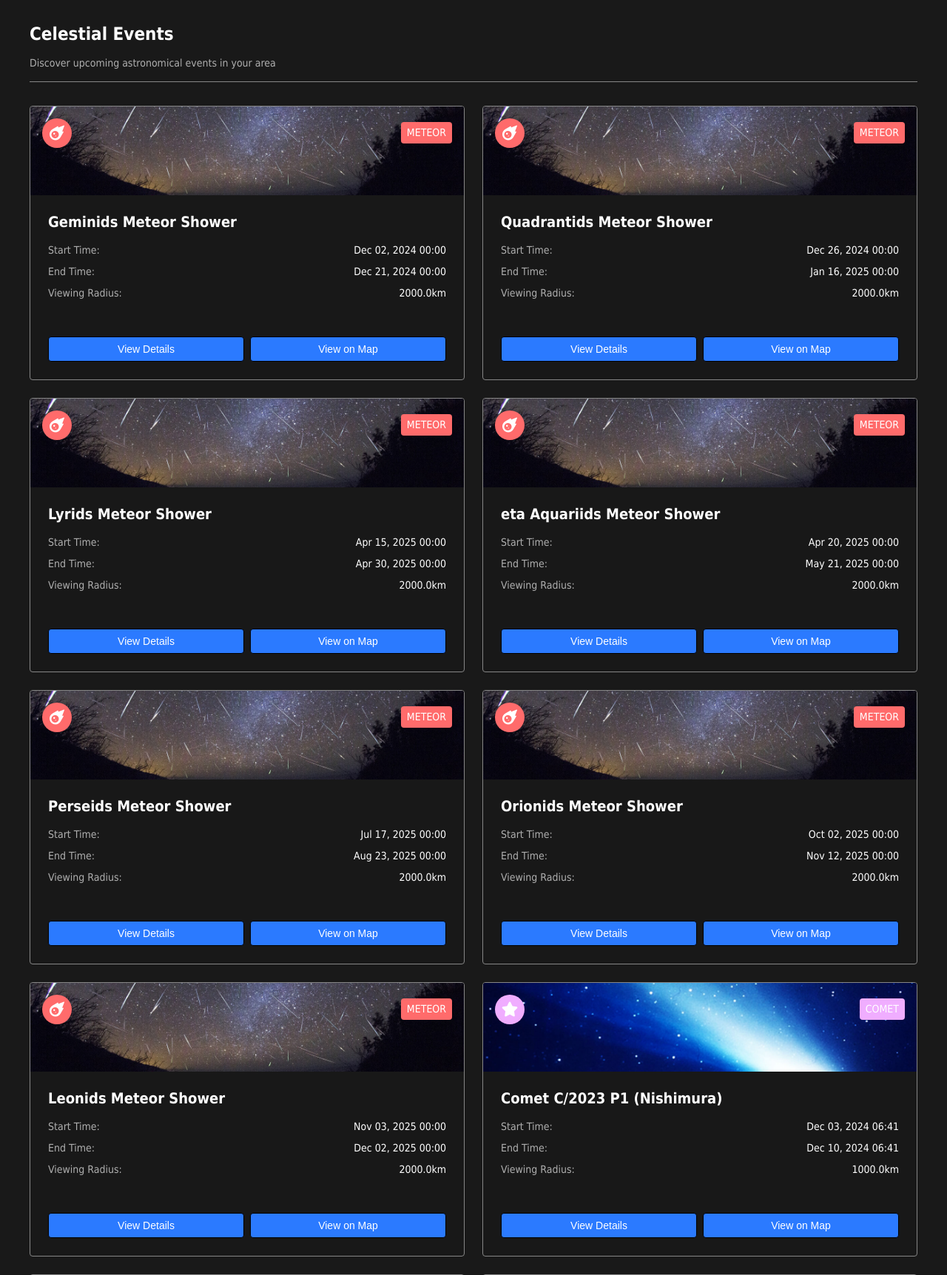
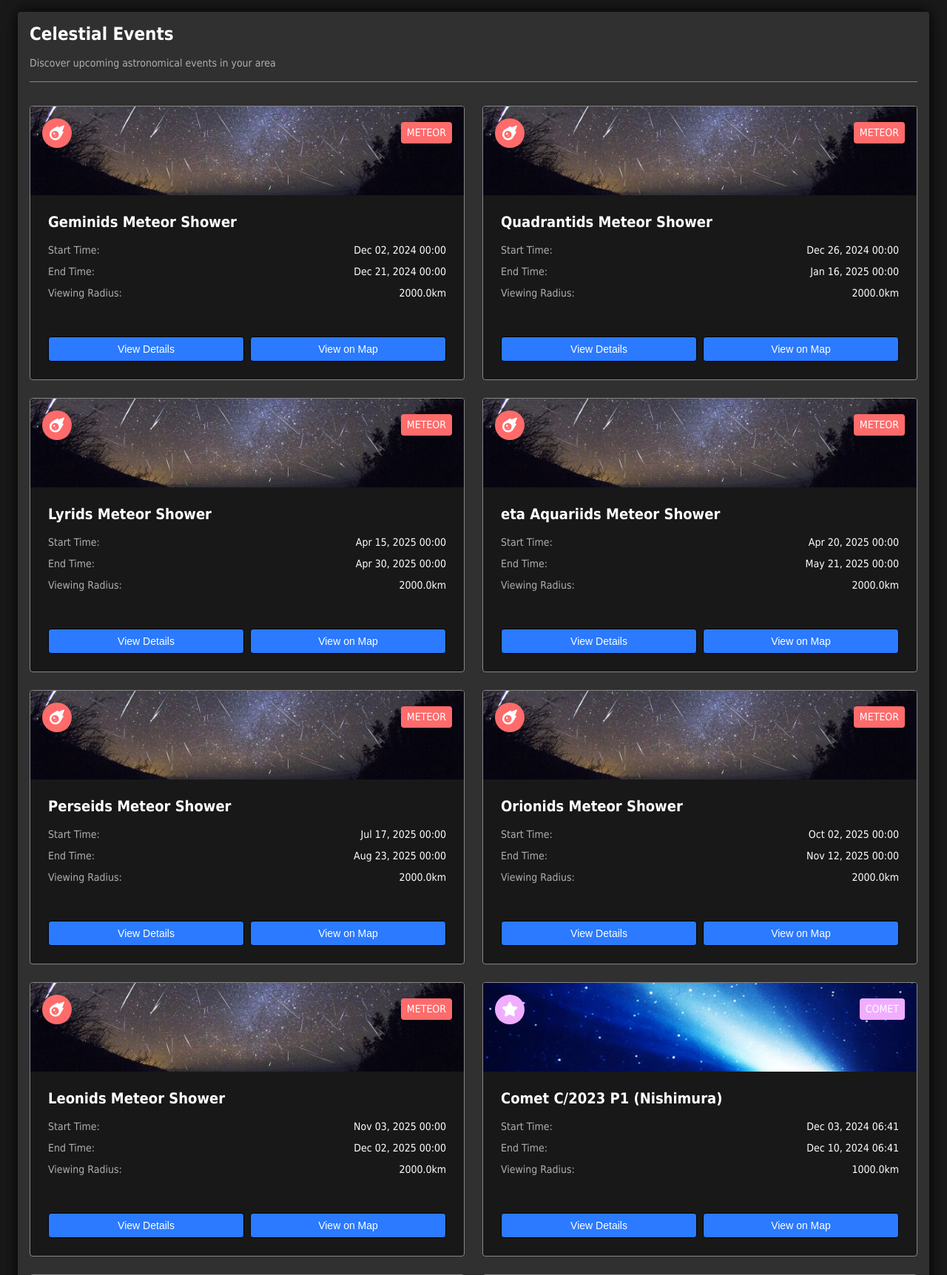
Before and after one commit to adiazpar/star-view, a Django app: page /list/ in a window 1280 px wide. Shown: the part 60-1784 px from the top of the page at 74% size. Run offline with Django 4.2, Linux system fonts and the light colour scheme; data comes from the database, SQL or seed files in the repository; both versions use the stored data as it was after the commit.

Commit message:
Some style changes

```diff
--- a/static/css/styles.css
+++ b/static/css/styles.css
@@ -155,6 +155,7 @@ h4 { font-size: var(--font-size-lg); }
     margin: 0 auto;
     display: flex;
     gap: var(--space-sm);
+    box-shadow: var(--shadow-lg);
 }
 
 .settings-sidebar {
@@ -1103,6 +1104,8 @@ h4 { font-size: var(--font-size-lg); }
     margin: 0 auto;
     padding: var(--space-md);
     max-width: 1200px;
+    box-shadow: var(--shadow-lg);
+    background-color: var(--surface);
 }
 
 .events-header {
```
Also changed, not shown: db.sqlite3.
